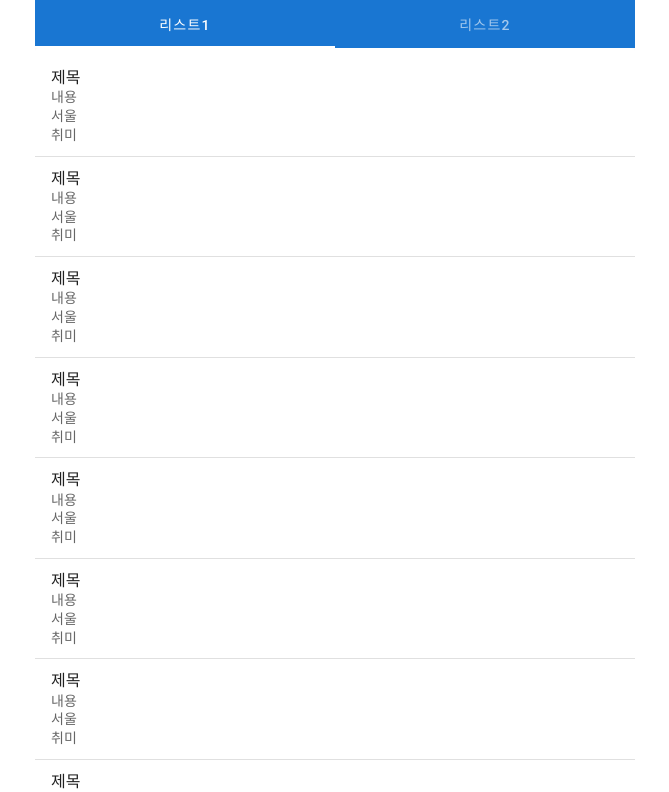
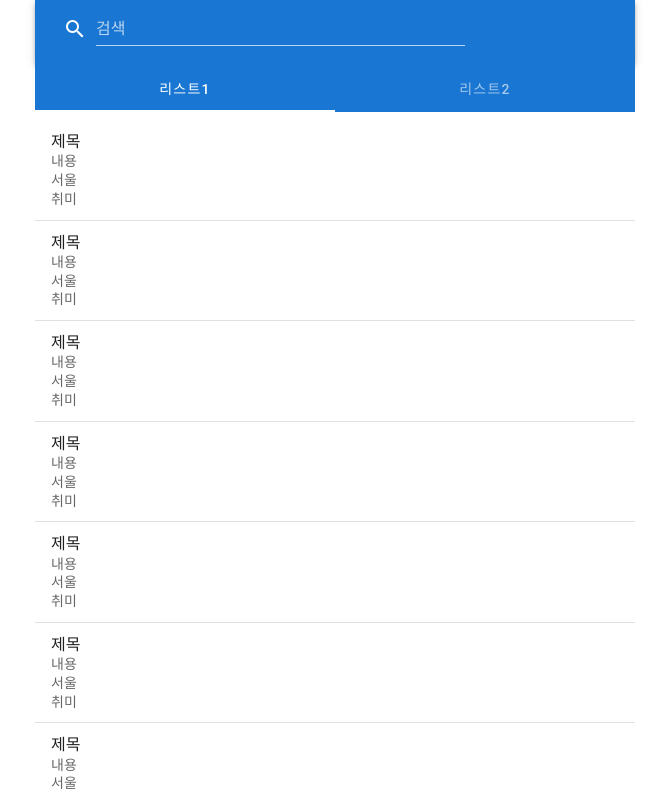
Before and after one commit to Hwanse/vue-vuetify-practice, a Vue app: page /clubs in a window 1280 px wide. Shown: the top 792 px of the page, without its empty margins (305-974 px from the left). Built offline with nearby package versions, Linux system fonts and the light colour scheme.

Commit message:
app bar size 조절

```diff
--- /dev/null
+++ b/src/views/club/ClubsSearchBar.vue
@@ -0,0 +1,30 @@
+<template>
+
+    <v-app-bar color="primary">
+
+        <v-col cols="9">
+            <v-text-field
+                label="검색"
+                prepend-icon="mdi-magnify"
+                single-line
+                dark
+            ></v-text-field>
+        </v-col>
+
+    </v-app-bar>
+
+</template>
+
+<script>
+export default {
+    data() {
+        return {}
+    }
+}
+</script>
+
+<style>
+.v-toolbar__content {
+    height: 80px !important;
+}
+</style>
--- a/src/views/club/ClubsView.vue
+++ b/src/views/club/ClubsView.vue
@@ -1,10 +1,12 @@
 <template>
-    <div>
+    <v-container class="pa-0">
+        <clubs-search-bar></clubs-search-bar>
         <clubs-body />
-    </div>
+    </v-container>
 </template>
 
 <script>
+import ClubsSearchBar from './ClubsSearchBar.vue'
 import ClubsBody from './ClubsBody.vue'
 
 export default {
@@ -12,6 +14,7 @@ export default {
         return {}
     },
     components: {
+        'clubs-search-bar': ClubsSearchBar,
         'clubs-body': ClubsBody
     }
 }
```
